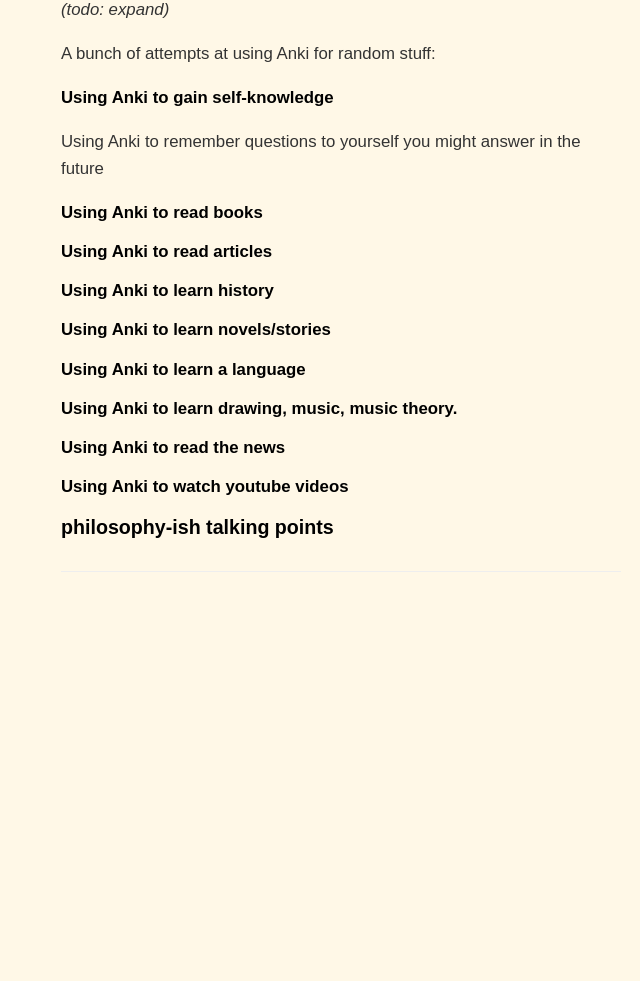
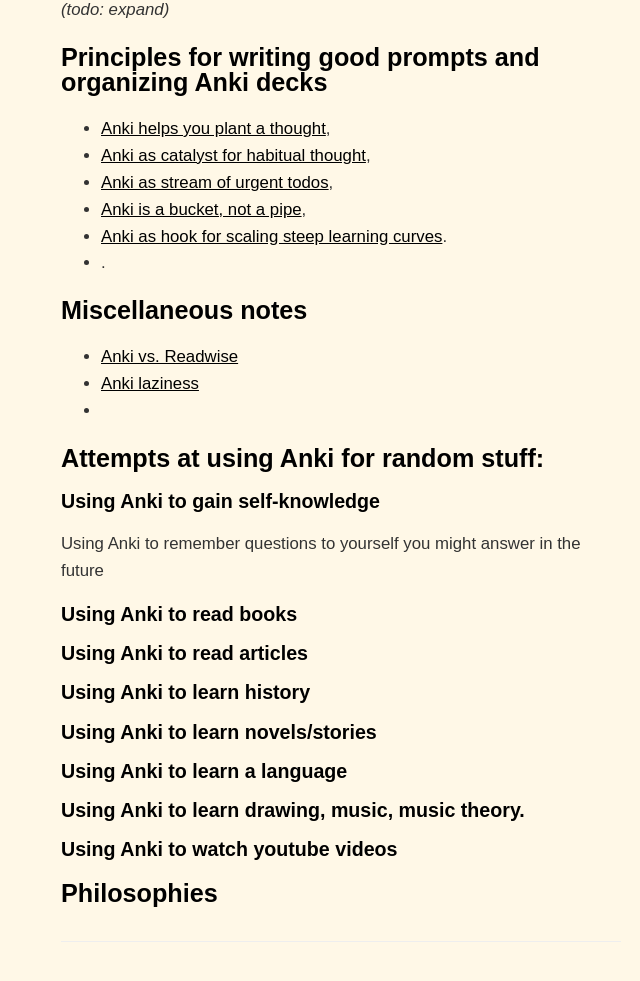
Before and after one commit to dCO2/rococo, a Jekyll site: the page built from _posts/2022-08-17-project-mnemosyne.md, in a window 1280 px wide and 1400 px high, scrolled down 5343 px. Shown: the part 395-1376 px from the top of the window, without its empty margins (315-955 px from the left). Built offline with Jekyll 4.4.1, drawn with Linux system fonts in a browser that asks for light colours; some web fonts are replaced; before the commit the page ends 6373 px from its top, so only the background shows below that.

Commit message:
Update 2022-08-17-project-mnemosyne.md

```diff
--- a/_posts/2022-08-17-project-mnemosyne.md
+++ b/_posts/2022-08-17-project-mnemosyne.md
@@ -83,26 +83,30 @@ The following notes are more recent and are properly asked. They could range fro
 
 _(todo: expand)_
 
-A bunch of attempts at using Anki for random stuff:
+## Principles for writing good prompts and organizing Anki decks
+- [Anki helps you plant a thought](),
+- [Anki as catalyst for habitual thought](),
+- [Anki as stream of urgent todos](),
+- [Anki is a bucket, not a pipe](),
+- [Anki as hook for scaling steep learning curves]().
+- .
 
-#### Using Anki to gain self-knowledge
 
+## Miscellaneous notes
+- [Anki vs. Readwise]()
+- [Anki laziness]()
+-
+
+## Attempts at using Anki for random stuff:
+
+### Using Anki to gain self-knowledge
 Using Anki to remember questions to yourself you might answer in the future
+### Using Anki to read books
+### Using Anki to read articles
+### Using Anki to learn history
+### Using Anki to learn novels/stories
+### Using Anki to learn a language
+### Using Anki to learn drawing, music, music theory.
+### Using Anki to watch youtube videos
 
-#### Using Anki to read books
-
-#### Using Anki to read articles
-
-#### Using Anki to learn history
-
-#### Using Anki to learn novels/stories
-
-#### Using Anki to learn a language
-
-#### Using Anki to learn drawing, music, music theory.
-
-#### Using Anki to read the news
-
-#### Using Anki to watch youtube videos
-
-### philosophy-ish talking points
+## Philosophies
```
